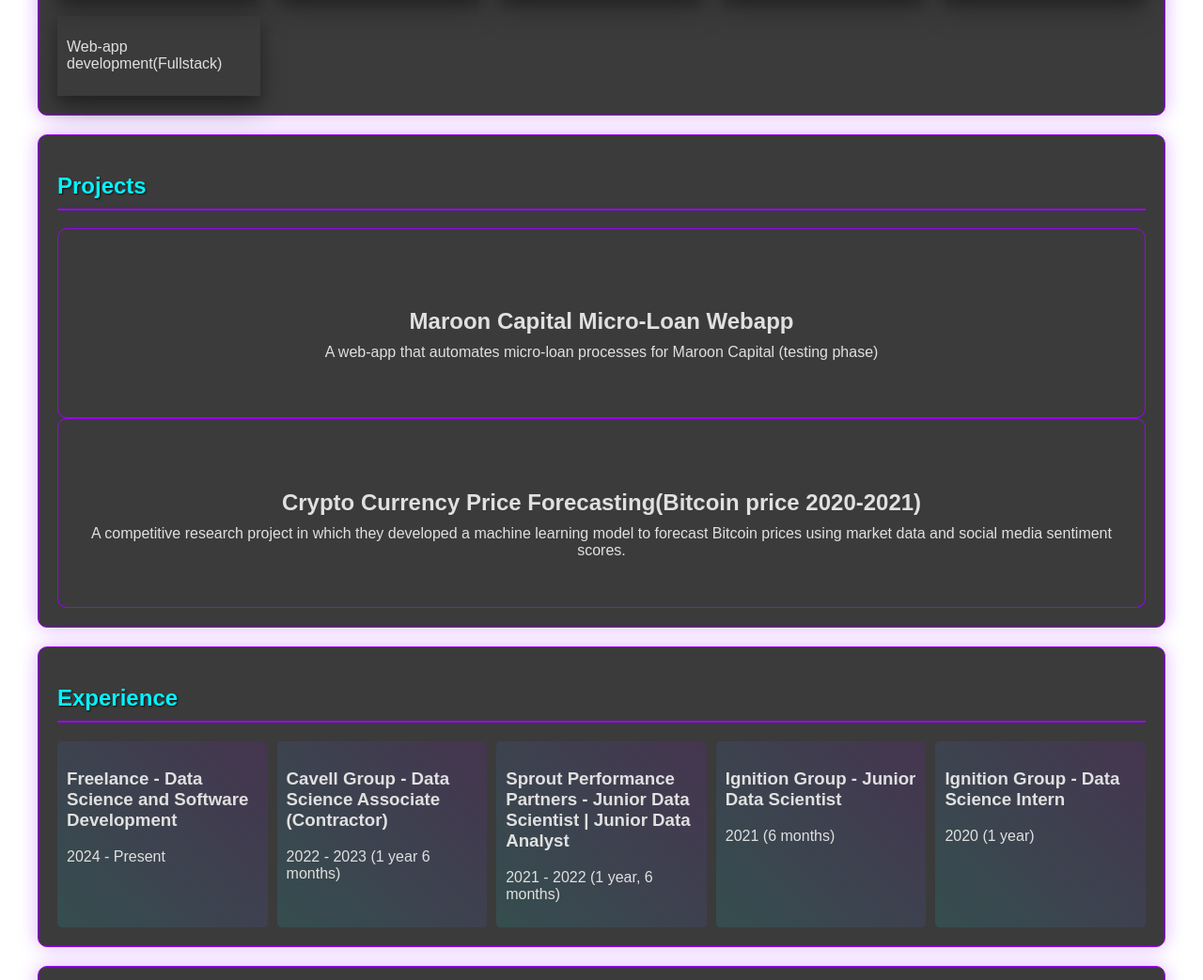
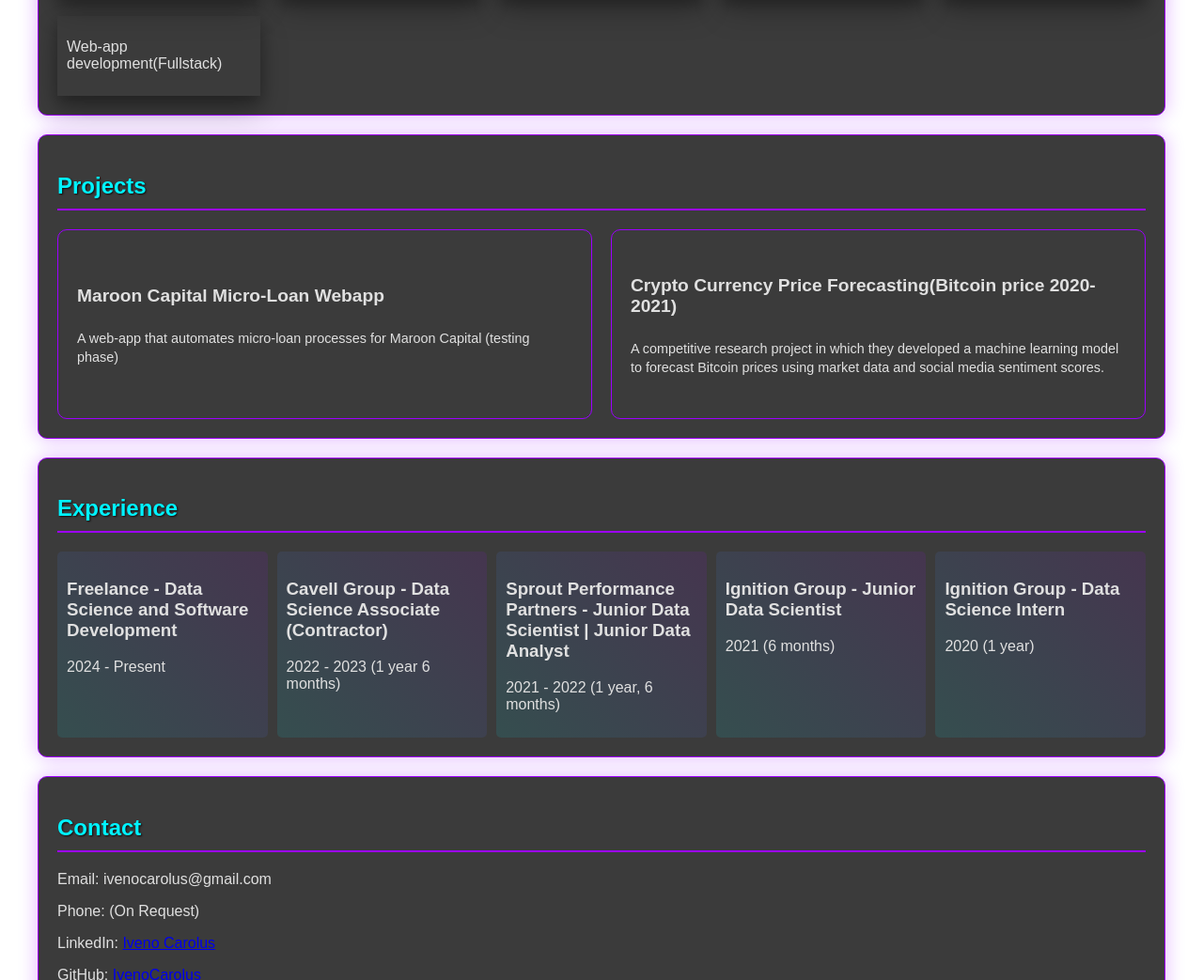
Before and after one commit to IvenoCarolus/IvenoCarolus, a plain HTML site: page index.html in a window 1280 px wide. Shown: the part 830-1873 px from the top of the page at 94% size. Drawn offline with Linux system fonts and the light colour scheme.

Commit message:
Update styles.css

```diff
--- a/styles.css
+++ b/styles.css
@@ -248,34 +248,6 @@ footer {
     border-radius: 10px;
 }
 
-.project-card-inner {
-    position: absolute;
-    width: 100%;
-    height: 100%;
-    transform-style: preserve-3d;
-    transition: transform 0.8s;
-}
-
-.project-card-front, .project-card-back {
-    position: absolute;
-    width: 100%;
-    height: 100%;
-    backface-visibility: hidden;
-    display: flex;
-    justify-content: center;
-    align-items: center;
-    padding: 20px;
-    box-sizing: border-box;
-}
-
-.project-card-back {
-    transform: rotateY(180deg);
-}
-
-.project-card.expanded .project-card-inner {
-    transform: rotateY(180deg);
-}
-
 
 .fold {
     position: absolute;
@@ -311,51 +283,81 @@ footer {
     transform-origin: bottom right;
 }
 
-/* Animation for when the card is not expanded */
-.project-card:not(.expanded) .top-left {
-    transform: rotate(45deg);
-}
-
-.project-card:not(.expanded) .top-right {
-    transform: rotate(-45deg);
-}
-
-.project-card:not(.expanded) .bottom-left {
-    transform: rotate(-45deg);
-}
-
-.project-card:not(.expanded) .bottom-right {
-    transform: rotate(45deg);
-}
-
-/* Animation for when the card is expanded */
-.project-card.expanded .fold {
-    transform: rotate(0deg);
-}
-
-.project-card-front, .project-card-back {
-    display: flex;
-    flex-direction: column; /* Ensure vertical stacking */
-    justify-content: center; /* Center content vertically */
-    align-items: center; /* Center content horizontally */
-    text-align: center; /* Center text */
-}
-
-.project-card-front h3 {
-    margin-bottom: 10px; /* Space between title and description */
-    font-size: 1.5em; /* Adjust title size */
-}
-
-.project-card-front p {
-    margin: 0; /* Remove default margin */
-    font-size: 1em; /* Adjust description size */
+.project-grid {
+    display: grid;
+    grid-template-columns: repeat(auto-fit, minmax(280px, 1fr));
+    gap: 20px;
+    margin-top: 20px;
 }
 
 .project-card {
-    border: 1px solid var(--neon-purple); /* Default border color */
-    transition: border-color 0.3s ease; /* Smooth transition for border color */
+    height: 200px; /* Initial height */
+    transition: height 0.8s ease;
 }
 
-.project-card:hover {
-    border-color: var(--neon-blue); /* Change border color on hover */
+.project-card-inner {
+    position: relative;
+    width: 100%;
+    height: 100%;
+    transition: transform 0.8s;
+    transform-style: preserve-3d;
 }
+
+.project-card-front,
+.project-card-back {
+    position: absolute;
+    width: 100%;
+    height: 100%;
+    backface-visibility: hidden;
+    padding: 20px;
+    box-sizing: border-box;
+    overflow: hidden; /* Changed from auto to hidden */
+}
+
+.project-card-front {
+    display: flex;
+    flex-direction: column;
+    justify-content: center;
+}
+
+.project-card-back {
+    transform: rotateY(180deg);
+    background-color: rgba(10, 10, 10, 0.9);
+}
+
+.project-card.expanded .project-card-inner {
+    transform: rotateY(180deg);
+}
+
+.project-card-front h3,
+.project-card-back h3 {
+    margin-bottom: 10px;
+    font-size: 1.2em;
+}
+
+.project-card-front p,
+.project-card-back p {
+    font-size: 0.9em;
+    line-height: 1.4;
+}
+
+@media (max-width: 768px) {
+    .project-card {
+        height: 150px; /* Initial height for mobile */
+    }
+
+    .project-card-front,
+    .project-card-back {
+        padding: 15px;
+    }
+
+    .project-card-front h3,
+    .project-card-back h3 {
+        font-size: 1em;
+    }
+
+    .project-card-front p,
+    .project-card-back p {
+        font-size: 0.8em;
+    }
+}
```
